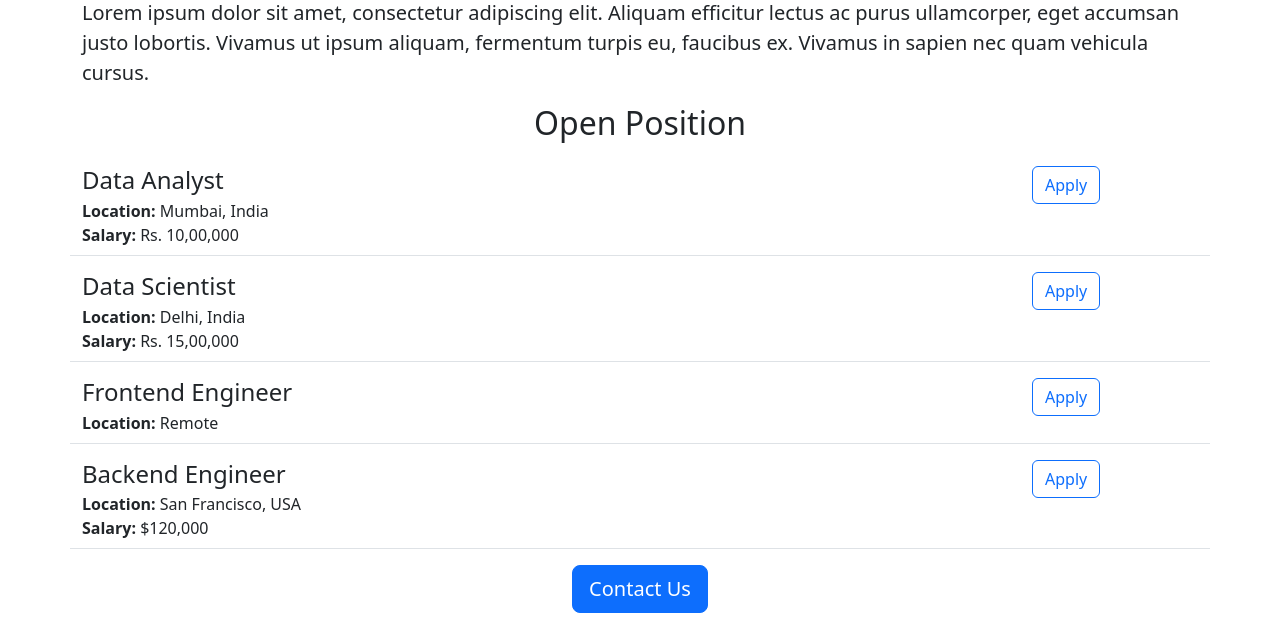
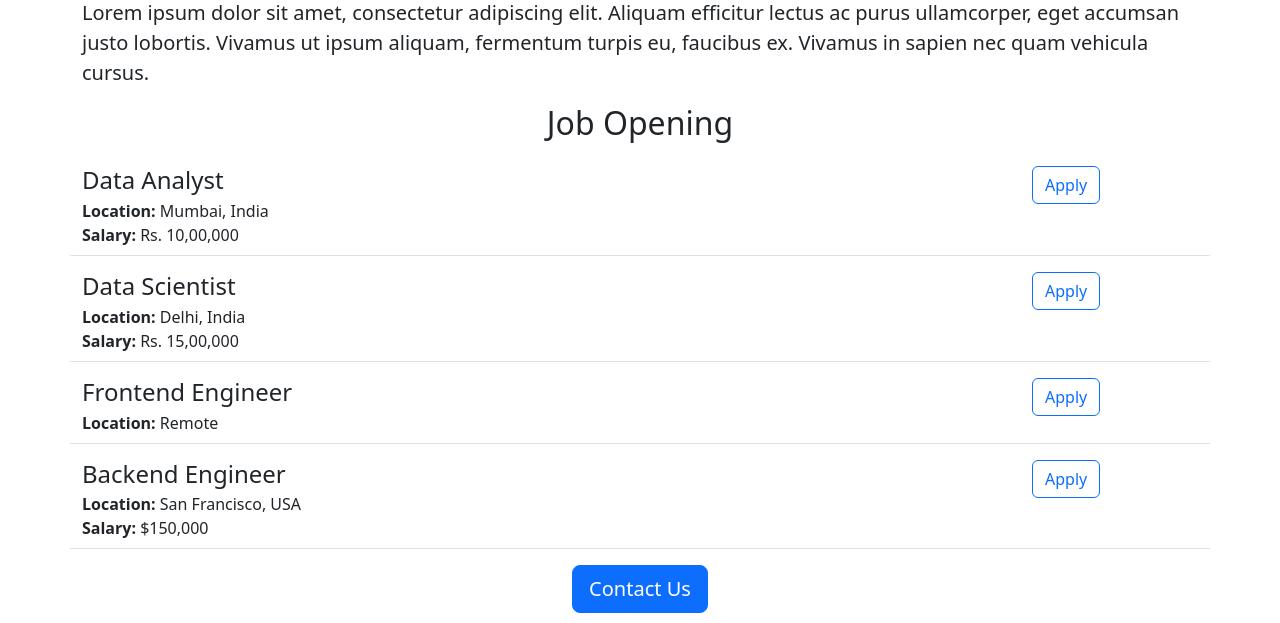
Before and after one commit to HarishDeshpande/harish-flask-project, a Flask app: page / in a window 1280 px wide. Shown: the part 921-1544 px from the top of the page. Run offline with Flask 3, Linux system fonts and the light colour scheme.

Commit message:
made changes

```diff
--- a/app.py
+++ b/app.py
@@ -25,7 +25,7 @@ JOBS = [
         'id': 4,
         'title': 'Backend Engineer',
         'location': 'San Francisco, USA',
-        'salary': '$120,000'
+        'salary': '$150,000'
     }
 ]
 
--- a/templates/home.html
+++ b/templates/home.html
@@ -21,7 +21,7 @@
         Lorem ipsum dolor sit amet, consectetur adipiscing elit. Aliquam efficitur lectus ac purus ullamcorper, eget accumsan justo lobortis. Vivamus ut ipsum aliquam, fermentum turpis eu, faucibus ex. Vivamus in sapien nec quam vehicula cursus. <br>
         Lorem ipsum dolor sit amet, consectetur adipiscing elit. Aliquam efficitur lectus ac purus ullamcorper, eget accumsan justo lobortis. Vivamus ut ipsum aliquam, fermentum turpis eu, faucibus ex. Vivamus in sapien nec quam vehicula cursus.
     </p>
-    <h2 class="text-center mt-2 mb-4">Open Position</h2>
+    <h2 class="text-center mt-2 mb-4">Job Opening</h2>
     <p >
       {% for job in jobs %}
         {% include 'jobitem.html' %}
```
